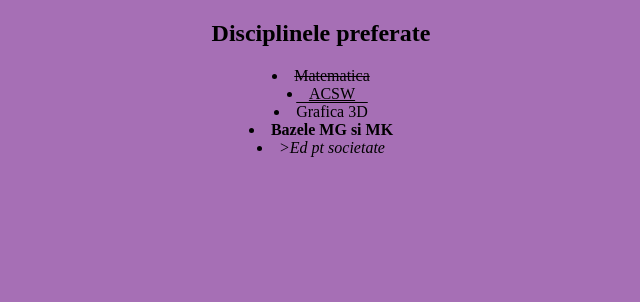
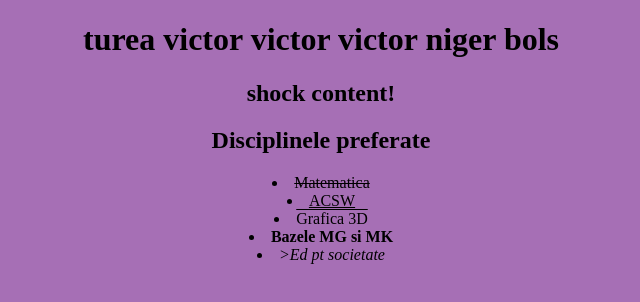
Before and after one commit to wilkea/Turea-Victor2112, a plain HTML site: page page1.html in a window 1280 px wide. Shown: the whole page, without its empty margins (319-959 px from the left). Drawn offline with Linux system fonts and the light colour scheme.

Commit message:
am adaugat informatie adevarata despre colegul meu drag

```diff
--- a/page1.html
+++ b/page1.html
@@ -6,7 +6,10 @@
     <title>Disciplinele  preferate</title>
 </head>
 <body bgcolor="#A66FB5">
-   <center><h2>Disciplinele  preferate</h2>
+   <center>
+	  <H1>turea victor victor victor niger bols</H1>
+    <h2>shock content!</h2>
+<h2>Disciplinele  preferate</h2>
     <ul type="square" style="list-style-position: inside;"></ul>
    <li style="text-decoration:line-through;">Matematica</li>
    <li style="text-decoration: underline;">ACSW</li>
```
Also changed, not shown: page2.html (+2 -0 lines).
